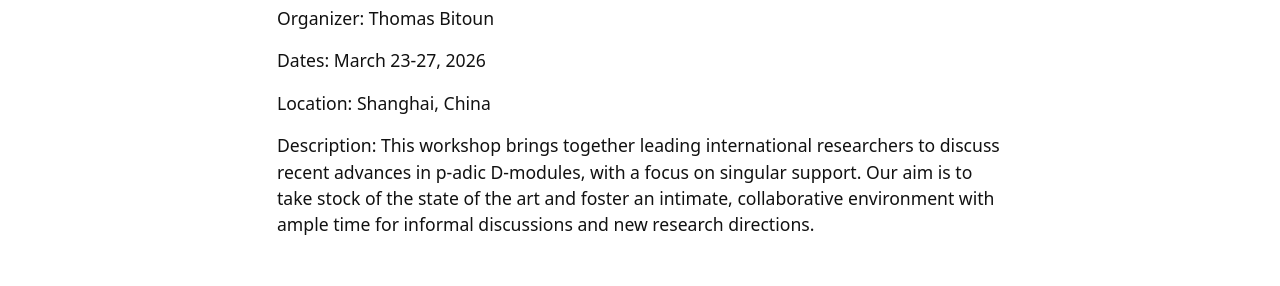
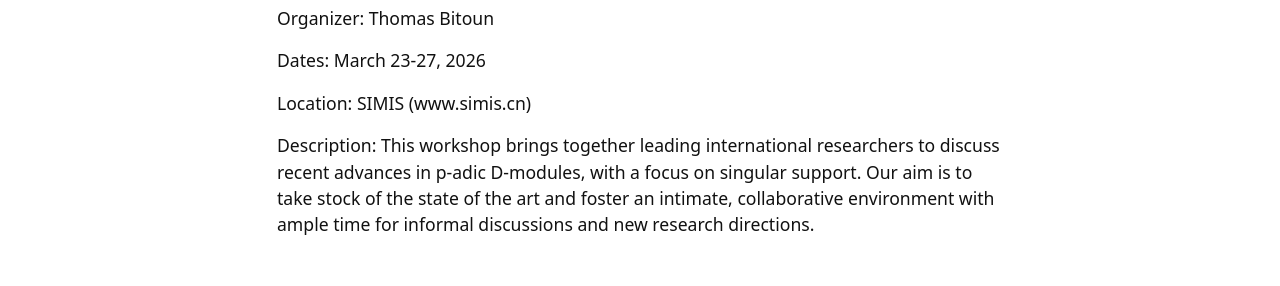
Before and after one commit to Neutrino0512/workshop, a Jekyll site: the page built from index.md, in a window 1280 px wide. Shown: the part 228-514 px from the top of the page. Built offline with Jekyll 4.4.1, drawn with Linux system fonts in a browser that asks for light colours.

Commit message:
Update workshop location to SIMIS, China

```diff
--- a/index.md
+++ b/index.md
@@ -9,6 +9,6 @@ Organizer: Thomas Bitoun
 
 Dates: March 23-27, 2026
 
-Location: Shanghai, China
+Location: SIMIS (www.simis.cn)
 
 Description: This workshop brings together leading international researchers to discuss recent advances in p-adic D-modules, with a focus on singular support. Our aim is to take stock of the state of the art and foster an intimate, collaborative environment with ample time for informal discussions and new research directions.
```
